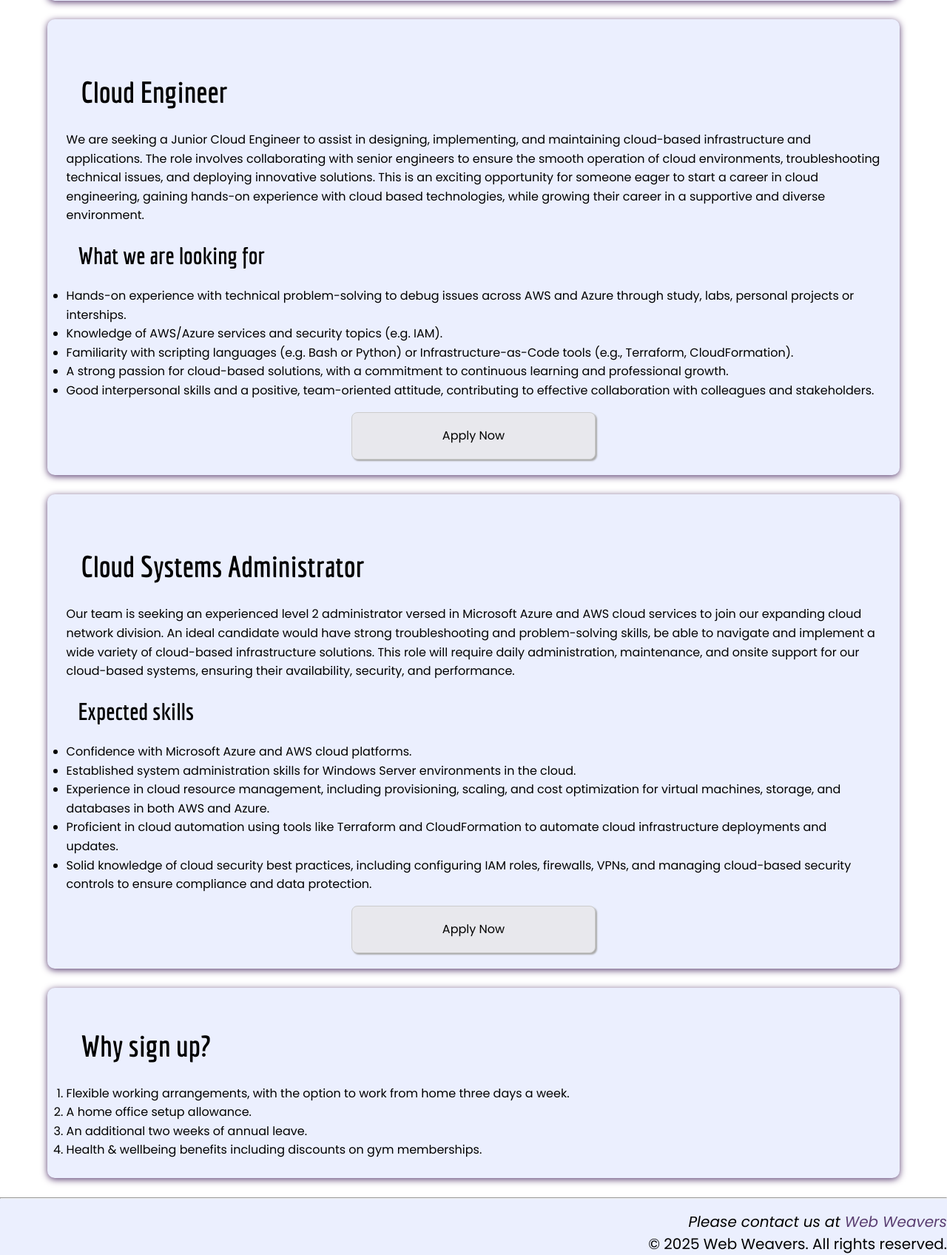
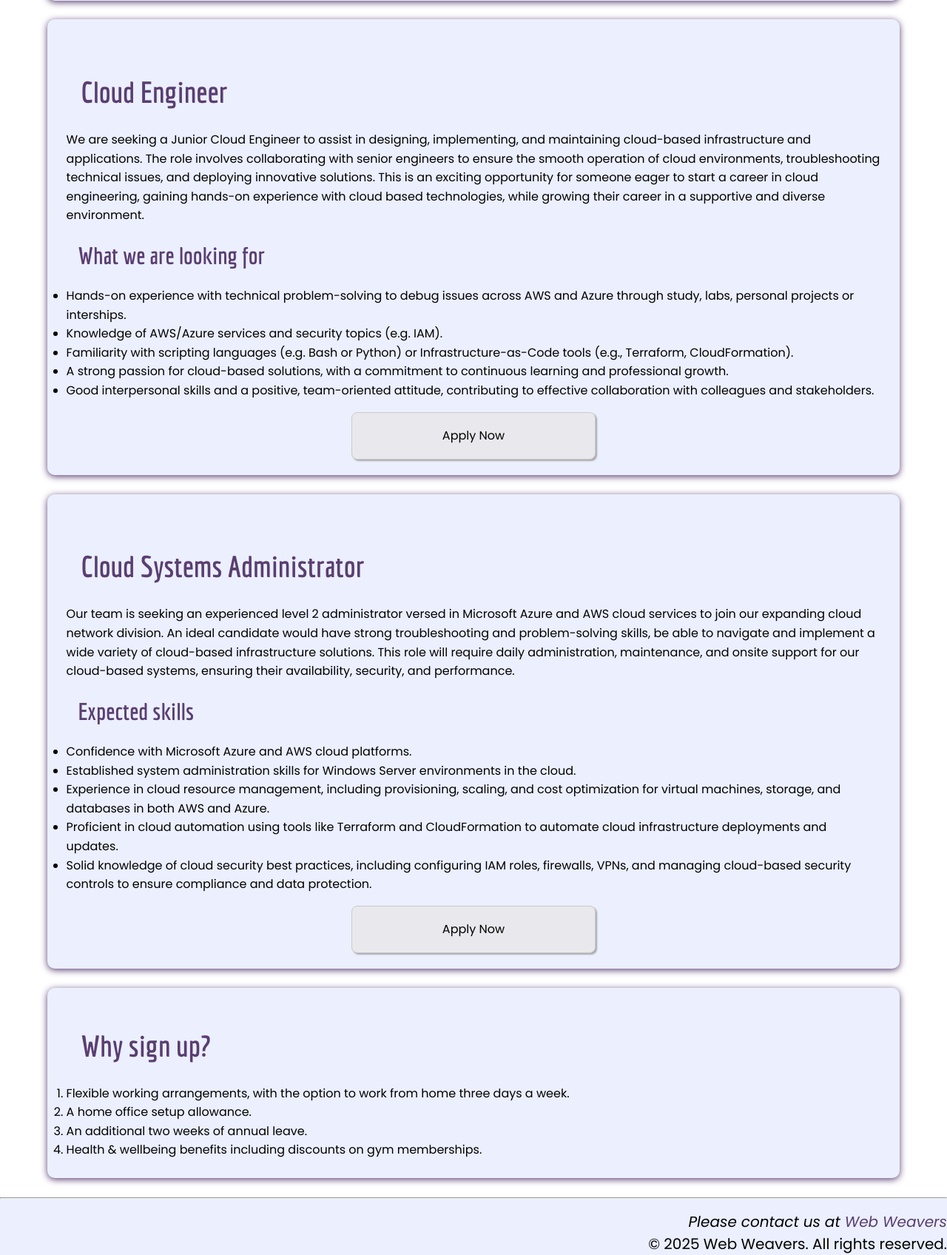
Before and after one commit to 102347055/webweavers-project-part1, a PHP site: page /jobs.html in a window 1280 px wide. Shown: the part 394-2090 px from the top of the page at 74% size. Run offline with PHP 8.4, Linux system fonts and the light colour scheme.

Commit message:
change color of heading

```diff
--- a/project1/styles/styles.css
+++ b/project1/styles/styles.css
@@ -432,6 +432,9 @@ fieldset {
     box-shadow: 0 2px 8px rgba(90, 62, 113, 0.1);
 }
 
+h2, h3, h4 {
+    color: #5a3e71;
+}
 #group_image {
     float: right;
     border: 2px solid #000;
```
